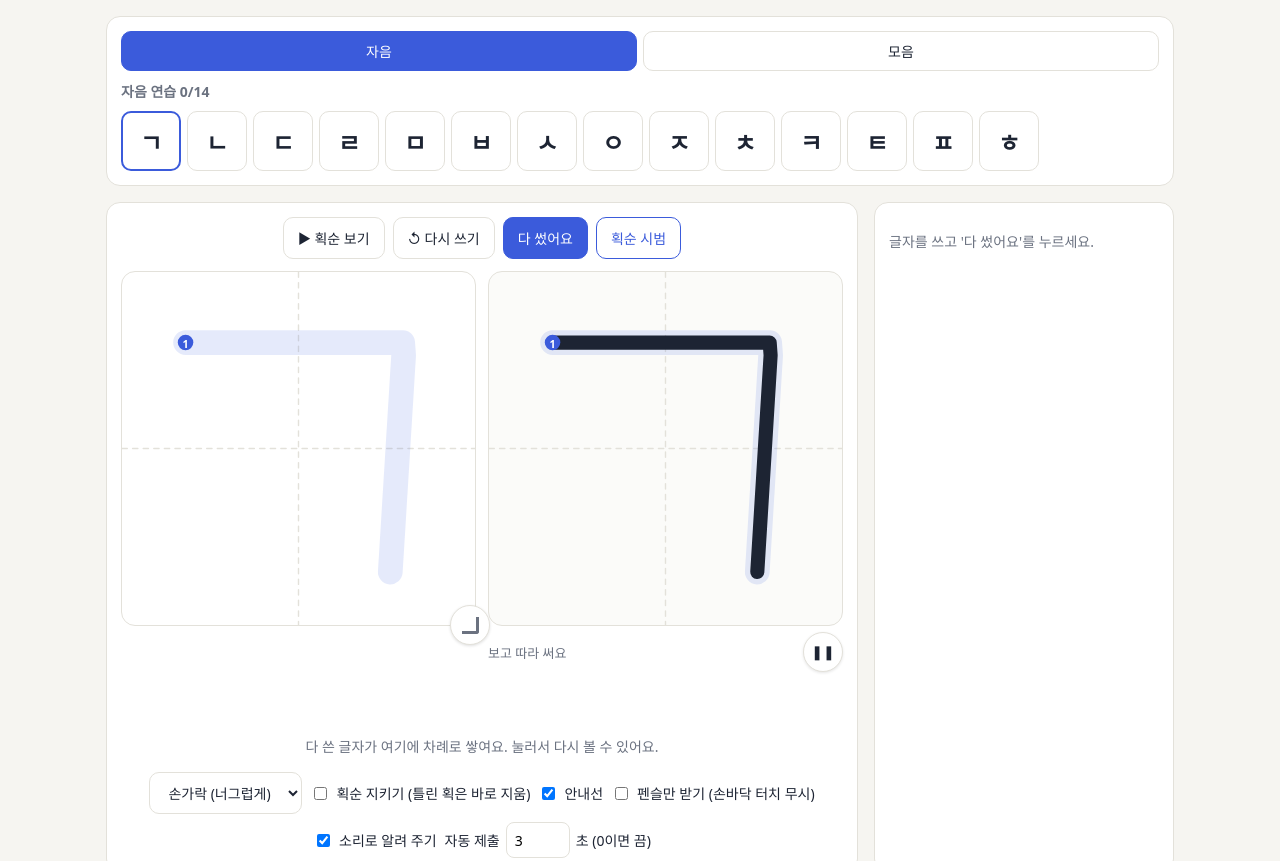
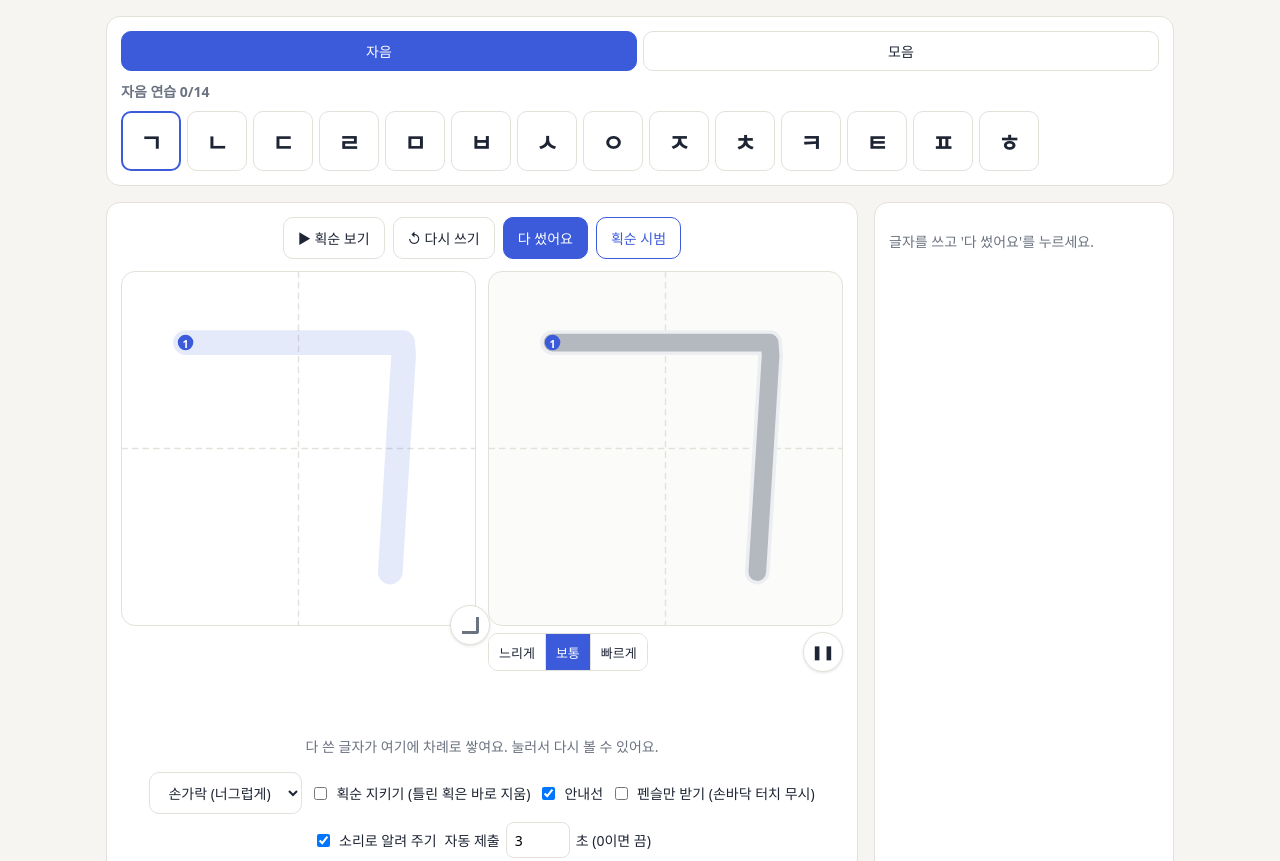
Before and after one commit to KimKyungmin-7788/special-hangeul-writing, a website with bundled scripts: page demo/index.html in a window 1280 px wide. Shown: the top 861 px of the page. Built offline with nearby package versions, Linux system fonts and the light colour scheme.

Commit message:
획순 시범: 속도 조절(느리게·보통·빠르게), 시범 글자를 옅은 회색으로
Co-Authored-By: Claude Opus 5.5 <noreply@anthropic.com>
Claude-Session: https://claude.ai/code/session_01S8eMJ1WRFKTzh52J4mZBTk

```diff
--- a/demo/demo.js
+++ b/demo/demo.js
@@ -208,12 +208,15 @@ function sendToCarousel(a) {
 // 켜고 끄기(획순 시범 버튼)와 재생·멈춤(칸 오른쪽 위 버튼)은 이 기기에 기억한다.
 const model = $('model'), mctx = model.getContext('2d');
 const modelWrap = $('modelWrap'), modelPlayBtn = $('modelPlay'), modelBtn = $('modelBtn');
-const MODEL_ON_KEY = 'hw-pref-modelOn', MODEL_PLAY_KEY = 'hw-pref-modelPlay';
+const MODEL_ON_KEY = 'hw-pref-modelOn', MODEL_PLAY_KEY = 'hw-pref-modelPlay', MODEL_SPEED_KEY = 'hw-pref-modelSpeed';
+const speedBtns = [...document.querySelectorAll('.speed button')];
+let modelSpeed = 1; // 0.6 느리게, 1 보통, 1.6 빠르게
 const MODEL_GAP = 300, MODEL_HOLD = 1400; // 획 사이 쉼, 다 쓴 뒤 멈춰 보여 주는 시간(ms)
 let modelOn = true, modelPlaying = !matchMedia('(prefers-reduced-motion: reduce)').matches;
 try {
   const on = localStorage.getItem(MODEL_ON_KEY); if (on !== null) modelOn = on === '1';
   const pl = localStorage.getItem(MODEL_PLAY_KEY); if (pl !== null) modelPlaying = pl === '1';
+  const sp = Number(localStorage.getItem(MODEL_SPEED_KEY)); if (speedBtns.some((b) => Number(b.dataset.speed) === sp)) modelSpeed = sp;
 } catch {}
 let modelT = 0, modelLast = null, modelRaf = null;
 
@@ -256,13 +259,13 @@ function drawModel() {
   seg([{ x: 0, y: 0.5 }, { x: 1, y: 0.5 }], css('--line'), 0.004);
   c.restore();
   const tpl = getTemplate(current).strokes;
-  tpl.forEach((s) => seg(s.points, css('--guide'), 0.07)); // 글자 전체를 옅게
+  tpl.forEach((s) => seg(s.points, css('--model-under'), 0.07)); // 글자 전체를 아주 옅게
   tpl.forEach((s, i) => {
     const [a, b] = spans[i];
     if (t < a) return;
     const k = Math.min(1, (t - a) / (b - a));
     const pts = partialPath(s.points, k);
-    seg(pts, css('--pen'), 0.04);
+    seg(pts, css('--model-ink'), 0.05);
     // 지금 쓰는 획은 펜 끝을 보여 준다
     if (k < 1) { const p = pts[pts.length - 1]; c.fillStyle = css('--accent'); c.beginPath(); c.arc(p.x, p.y, 0.018, 0, Math.PI * 2); c.fill(); }
   });
@@ -278,7 +281,7 @@ function drawModel() {
 
 function modelTick(ts) {
   // 탭을 오래 비웠다 돌아와도 건너뛰지 않게 한 번에 0.1초까지만 넘긴다
-  if (modelLast !== null) modelT += Math.min(100, ts - modelLast);
+  if (modelLast !== null) modelT += Math.min(100, ts - modelLast) * modelSpeed;
   modelLast = ts;
   drawModel();
   modelRaf = requestAnimationFrame(modelTick);
@@ -287,6 +290,7 @@ function syncModel() {
   modelWrap.hidden = !modelOn;
   document.querySelector('main').classList.toggle('with-model', modelOn);
   modelBtn.setAttribute('aria-pressed', String(modelOn));
+  speedBtns.forEach((b) => b.setAttribute('aria-pressed', String(Number(b.dataset.speed) === modelSpeed)));
   modelPlayBtn.textContent = modelPlaying ? '❚❚' : '▶';
   modelPlayBtn.setAttribute('aria-label', modelPlaying ? '획순 시범 멈추기' : '획순 시범 재생');
   if (modelRaf) cancelAnimationFrame(modelRaf);
@@ -301,6 +305,11 @@ modelBtn.onclick = () => {
   try { localStorage.setItem(MODEL_ON_KEY, modelOn ? '1' : '0'); } catch {}
   syncModel();
   setPadSize(padWanted, false); // 켜면 두 칸이 나란히 들어가도록 쓰기 칸을 줄이고, 끄면 되돌린다
+};
+for (const b of speedBtns) b.onclick = () => {
+  modelSpeed = Number(b.dataset.speed);
+  try { localStorage.setItem(MODEL_SPEED_KEY, String(modelSpeed)); } catch {}
+  syncModel();
 };
 modelPlayBtn.onclick = () => {
   modelPlaying = !modelPlaying;
--- a/demo/index.html
+++ b/demo/index.html
@@ -26,6 +26,7 @@
     --bg: #f6f5f1; --panel: #ffffff; --ink: #1d2433; --muted: #6b7280; --line: #e3e1da;
     --accent: #3b5bdb; --good: #2f9e44; --warn: #e8590c; --bad: #c92a2a;
     --guide: rgba(59, 91, 219, 0.13); --pen: #1d2433; --radius: 14px;
+    --model-ink: #b4b8bf; --model-under: #eceef1; /* 획순 시범: 옅은 회색 글자, 더 옅은 바탕 */
   }
   * { box-sizing: border-box; }
   body { margin: 0; background: var(--bg); color: var(--ink); font-family: system-ui, -apple-system, "Apple SD Gothic Neo", sans-serif; }
@@ -62,7 +63,12 @@
     main.with-model .grid { grid-template-columns: repeat(auto-fill, minmax(48px, 60px)); }
   }
   /* 재생·멈춤은 칸 아래에 둬서 획을 가리지 않게 */
-  .model-bar { display: flex; align-items: center; justify-content: space-between; gap: 8px; margin-top: 6px; }
+  .model-bar { display: flex; flex-wrap: wrap; align-items: center; justify-content: space-between; gap: 6px 8px; margin-top: 6px; }
+  .speed { display: inline-flex; border: 1px solid var(--line); border-radius: 10px; overflow: hidden; }
+  .speed button { font: inherit; font-size: 13px; min-height: 36px; padding: 4px 10px; border: 0; background: #fff; color: var(--ink); cursor: pointer; }
+  .speed button + button { border-left: 1px solid var(--line); }
+  .speed button[aria-pressed="true"] { background: var(--accent); color: #fff; }
+  .speed button:focus-visible { outline: 3px solid var(--accent); outline-offset: -3px; }
   .model-cap { font-size: 13px; color: var(--muted); }
   .model-play { width: 40px; height: 40px; flex: 0 0 auto; border-radius: 50%; border: 1px solid var(--line); background: var(--panel); color: var(--ink); font-size: 14px; cursor: pointer; display: flex; align-items: center; justify-content: center; box-shadow: 0 1px 3px rgba(0,0,0,.1); }
   .model-play:focus-visible, #modelBtn:focus-visible { outline: 3px solid var(--accent); outline-offset: 2px; }
@@ -165,7 +171,11 @@
     <div class="model-wrap" id="modelWrap">
       <canvas id="model" width="420" height="420" role="img" aria-label="획순 시범"></canvas>
       <div class="model-bar">
-        <span class="model-cap">보고 따라 써요</span>
+        <div class="speed" role="group" aria-label="시범 속도">
+          <button type="button" data-speed="0.6" aria-pressed="false">느리게</button>
+          <button type="button" data-speed="1" aria-pressed="true">보통</button>
+          <button type="button" data-speed="1.6" aria-pressed="false">빠르게</button>
+        </div>
         <button class="model-play" id="modelPlay" type="button" aria-label="획순 시범 멈추기">❚❚</button>
       </div>
     </div>
```
